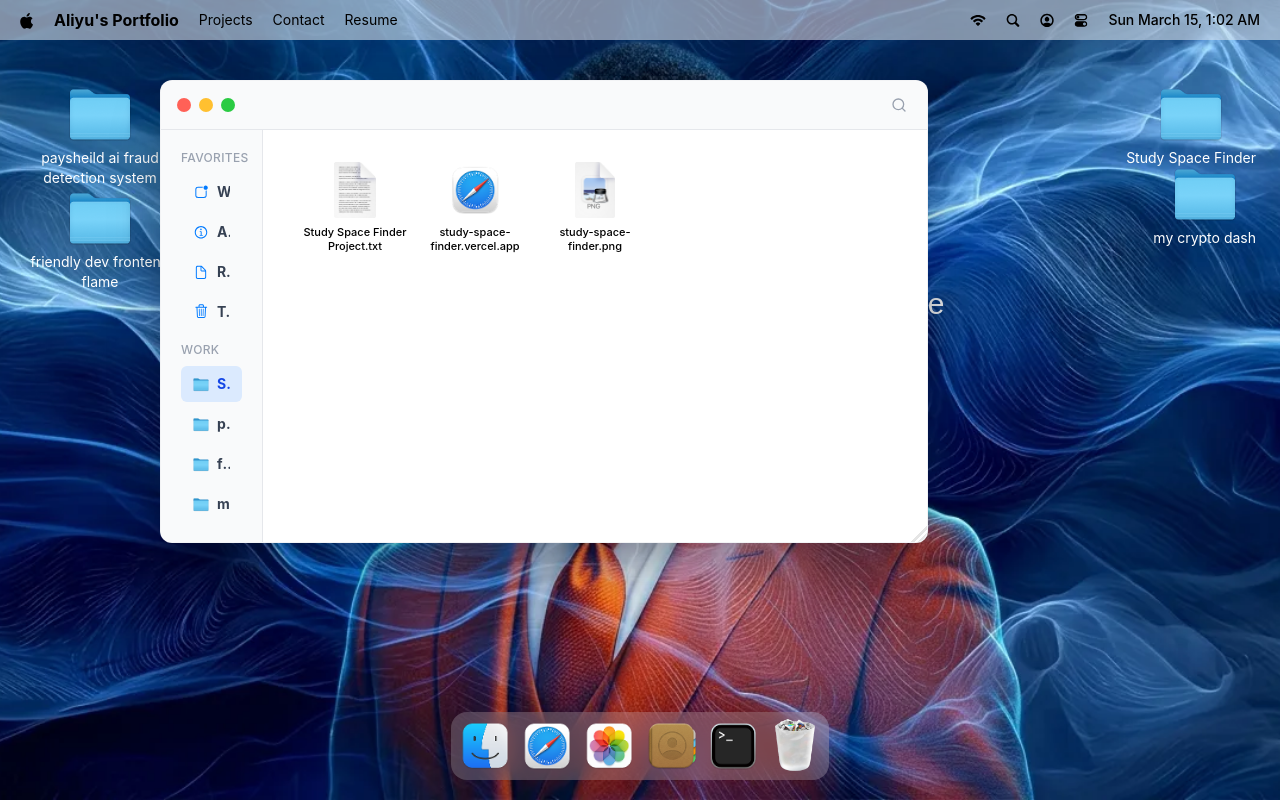
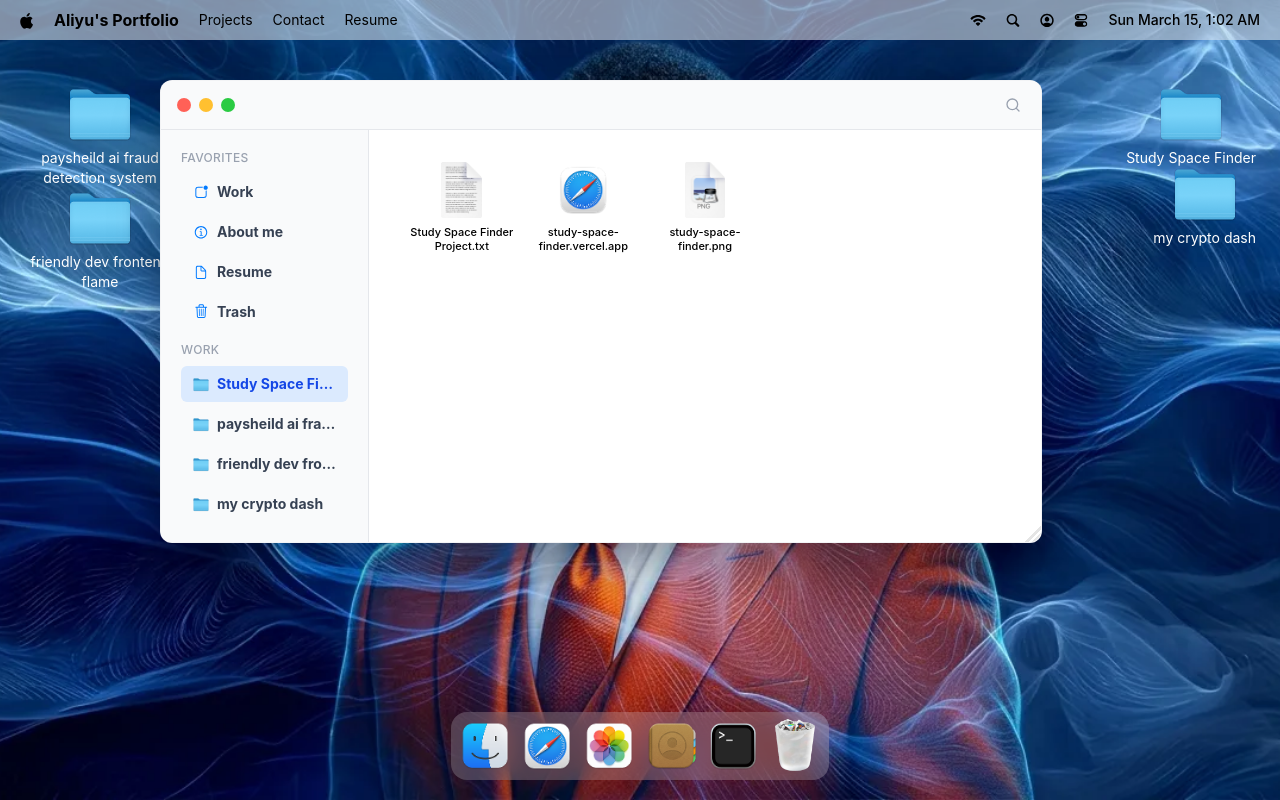
Before and after one commit to alamulord/My-Portfolio, a React (Vite) app: page / in a window 1280 px wide. Both pictures are taken after a click on the item "Study Space Finder". Built offline with nearby package versions, Linux system fonts and the light colour scheme; a web font is replaced by a local one.

Commit message:
reset sidebar width

```diff
--- a/src/index.css
+++ b/src/index.css
@@ -335,10 +335,10 @@ body {
   }
 
   #finder {
-    @apply absolute w-3xl left-40 top-20 shadow-2xl drop-shadow-2xl overflow-hidden rounded-xl;
+    @apply absolute w-auto left-40 top-20 shadow-2xl drop-shadow-2xl overflow-hidden rounded-xl;
 
     .sidebar {
-      @apply w-48 h-full bg-gray-50 border-r border-gray-200 flex flex-col p-5 gap-3 min-h-0 overflow-y-hidden;
+      @apply w-52 h-full bg-gray-50 border-r border-gray-200 flex flex-col p-5 gap-3 min-h-0 overflow-y-hidden;
 
       h3 {
         @apply text-xs font-medium text-gray-400 mb-2 shrink-0 uppercase tracking-wide;
--- a/src/windows/Finder.jsx
+++ b/src/windows/Finder.jsx
@@ -17,7 +17,7 @@ const Finder = () => {
   const workNeedsScroll = workItems.length > MAX_VISIBLE_WORK_ITEMS;
 
   const finderList = (name, items, needsScroll = false) => (
-    <div className={clsx('flex flex-col', needsScroll && 'min-h-0 shrink')}>
+    <div className={clsx('flex flex-col', needsScroll && 'min-h-0 shink')}>
       <h3>{name}</h3>
       <ul
         className={clsx(
```
Also changed, not shown: 1 other file (tests, documents, lock files or other folders).
